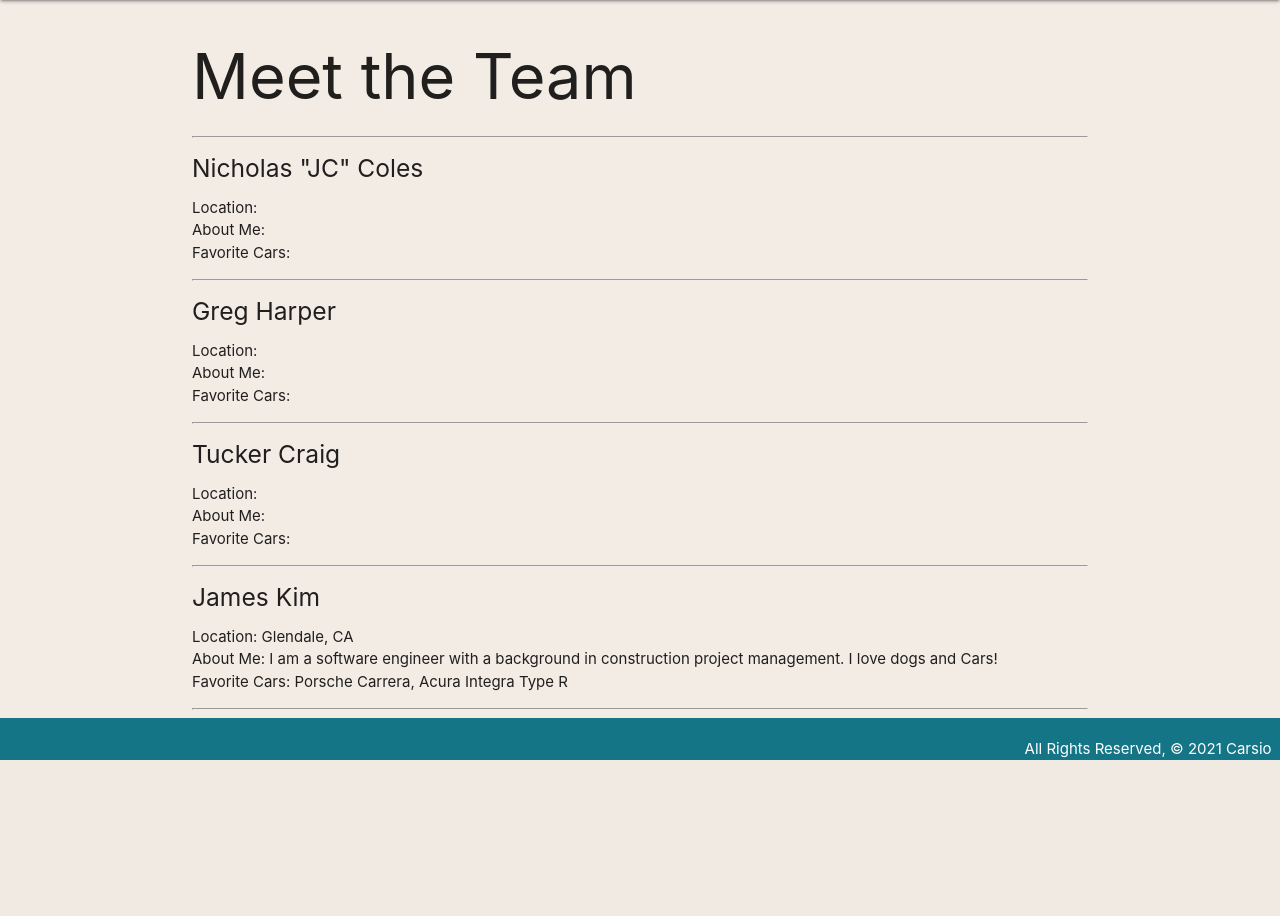
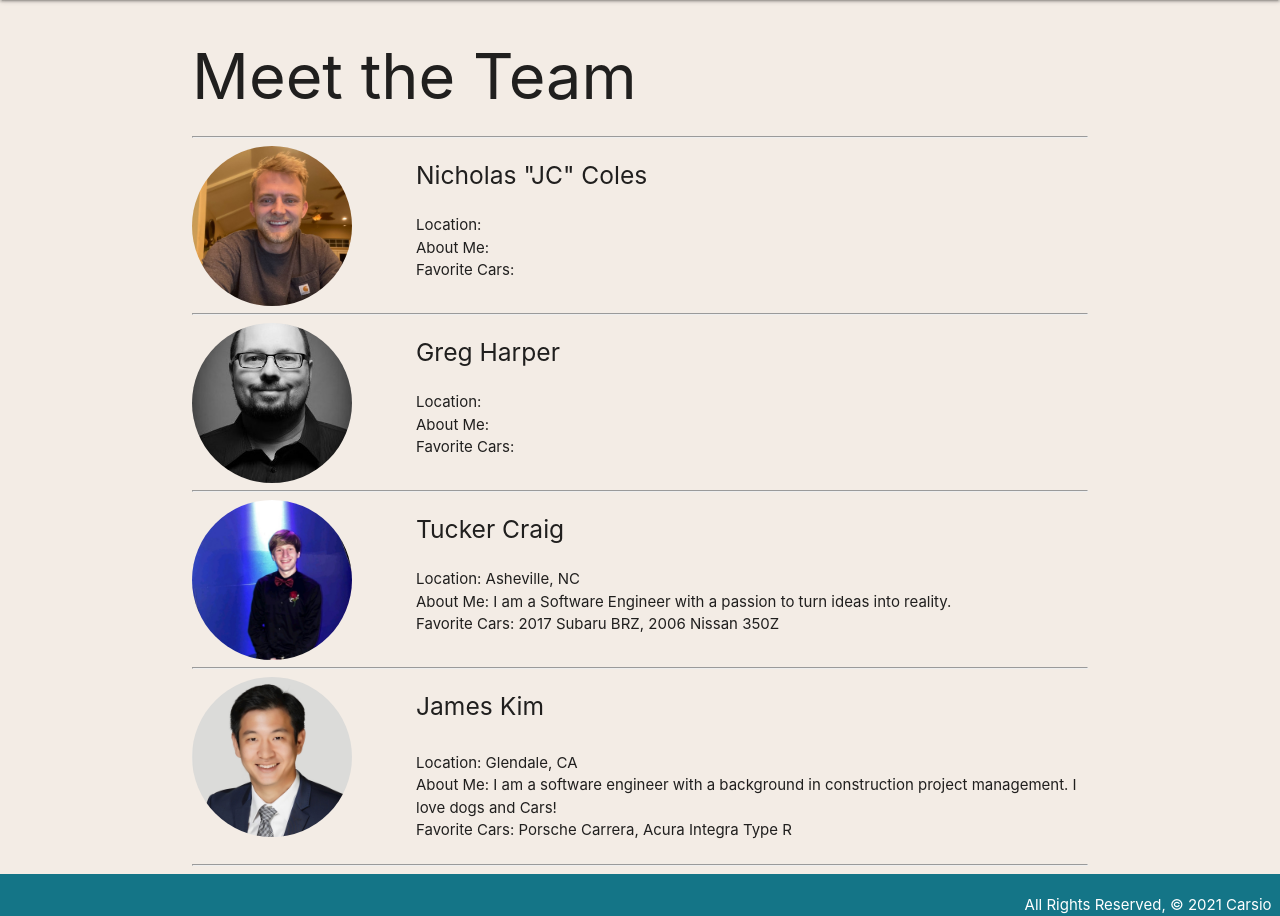
Before and after one commit to jcoles1155/carsio2, a Django app: page / in a window 1280 px wide. Shown: the part 64-980 px from the top of the page. Before the commit the page ends 824 px from the top, so only its background shows below. Run offline with Django 3.2, Linux system fonts and the light colour scheme.

Commit message:
added pictures to team page

```diff
--- a/carsio2_project/settings.py
+++ b/carsio2_project/settings.py
@@ -79,6 +79,8 @@
     'default': {
         'ENGINE': 'django.db.backends.postgresql',
         'NAME': 'carsio2',
+        'USER': config('USER'),
+        'PASSWORD': config('PASSWORD'),
     }
 }
 
--- a/main_app/static/css/style.css
+++ b/main_app/static/css/style.css
@@ -116,6 +116,19 @@
 }
 /* Detail Page END */
 
+/* Team */
+.team {
+    display: grid;
+    grid-template-columns: 1fr 3fr;
+    grid-template-rows: 1fr 2fr;
+}
+.team > img {
+    max-width: 20vh;
+    grid-row: 1/3;
+    border-radius: 100%;
+}
+/* Team END */
+
 /* Work in Progress */
 .active {
     background-color: #FECB5F;
--- a/main_app/templates/home.html
+++ b/main_app/templates/home.html
@@ -1,8 +1,15 @@
-{% extends 'base.html' %} {% block content %}
+{% extends 'base.html' %}
+
+{% load static %}
+
+{% block content %}
 
 <h1>Meet the Team</h1>
 
 <hr />
+
+<div class="team">
+  <img src="{% static 'images/JC.png' %}" >
   <h5>Nicholas "JC" Coles</h5>
   <p>
     Location:
@@ -11,7 +18,12 @@
     <br />
     Favorite Cars:
   </p>
+</div>
+
 <hr />
+
+<div class="team">
+  <img src="{% static 'images/Greg.png' %}" >
   <h5>Greg Harper</h5>
   <p>
     Location:
@@ -20,16 +32,26 @@
     <br />
     Favorite Cars:
   </p>
+</div>
+
 <hr />
+
+<div class="team">
+  <img src="{% static 'images/Tucker.png' %}" >
   <h5>Tucker Craig</h5>
   <p>
-  Location:
+    Location: Asheville, NC
     <br />
-  About Me:
+    About Me: I am a Software Engineer with a passion to turn ideas into reality.
     <br />
-  Favorite Cars:
+    Favorite Cars: 2017 Subaru BRZ, 2006 Nissan 350Z
   </p>
+</div>
+
 <hr />
+
+<div class="team">
+  <img src="{% static 'images/James.png' %}" >
   <h5>James Kim</h5>
   <p>
     Location: Glendale, CA
@@ -39,5 +61,7 @@
     <br />
     Favorite Cars: Porsche Carrera, Acura Integra Type R
   </p>
+</div>
+
 <hr />
 {% endblock %}
```
Also changed, not shown: main_app/static/images/Greg.png (renamed from main_app/templates/images/Greg.png), main_app/static/images/JC.png (renamed from main_app/templates/images/JC.png), main_app/static/images/James.png (renamed from main_app/templates/images/James.png), main_app/static/images/Tucker.png (renamed from main_app/templates/images/Tucker.png). Lines whose indentation alone changed are shown as unchanged.
